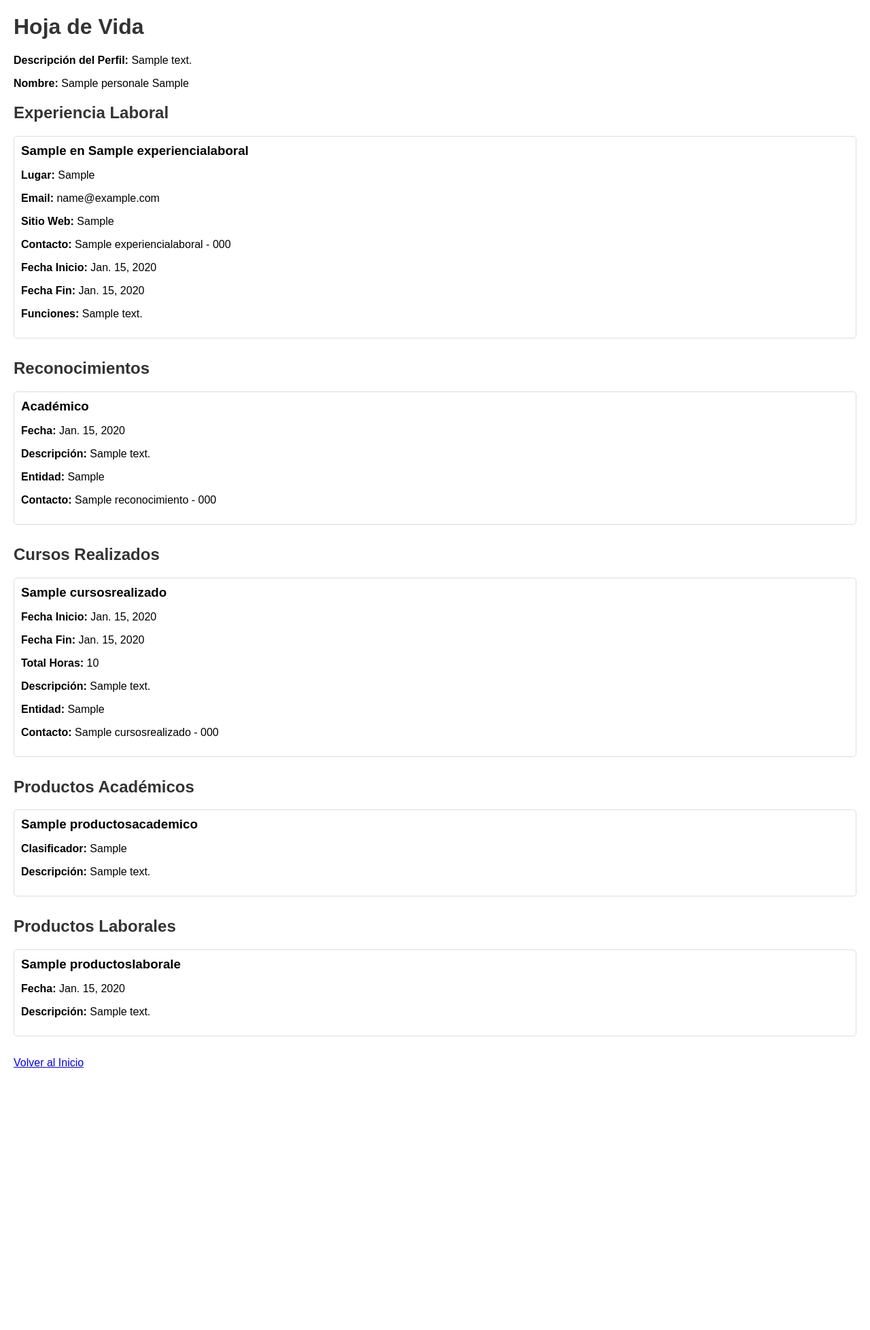
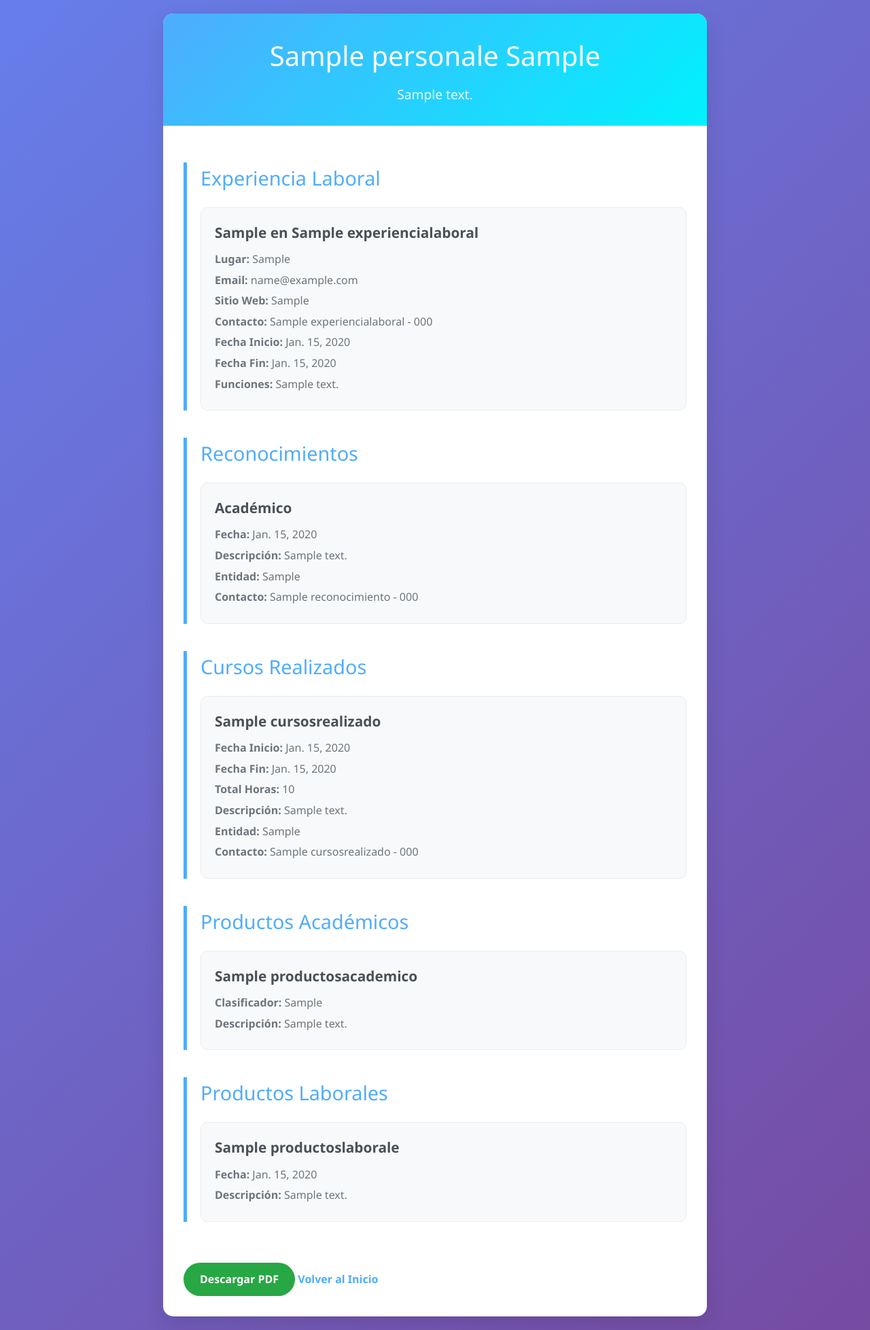
Before and after one commit to Gerarfire/claseBD, a Django app: page /hoja_vida/ in a window 1280 px wide. Shown: the whole page at 68% size. Before the commit the page ends 1571 px from the top, so only its background shows below. Run offline with Django 5.2, Linux system fonts and the light colour scheme; tables that the repository leaves empty hold one stand-in row (values such as "Sample post").

Commit message:
Agregar CSS innovador y funcionalidad de descarga PDF con WeasyPrint

```diff
--- a/django_hojadevida1/urls.py
+++ b/django_hojadevida1/urls.py
@@ -21,5 +21,6 @@ urlpatterns = [
     path('admin/', admin.site.urls),
     path('', views.pagina_bienvenida),
     path('hoja_vida/', views.hoja_vida, name='hoja_vida'),
+    path('hoja_vida/pdf/', views.hoja_vida_pdf, name='hoja_vida_pdf'),
     path('create_superuser/', views.create_superuser),
 ]
--- a/paginausuario/templates/paginausuario/hoja_vida.html
+++ b/paginausuario/templates/paginausuario/hoja_vida.html
@@ -5,18 +5,111 @@
     <meta name="viewport" content="width=device-width, initial-scale=1.0">
     <title>Hoja de Vida - {{ perfil.nombres }} {{ perfil.apellidos }}</title>
     <style>
-        body { font-family: Arial, sans-serif; margin: 20px; }
-        h1, h2 { color: #333; }
-        .section { margin-bottom: 30px; }
-        .item { margin-bottom: 15px; padding: 10px; border: 1px solid #ddd; border-radius: 5px; }
-        .item h3 { margin: 0; }
+        body {
+            font-family: 'Segoe UI', Tahoma, Geneva, Verdana, sans-serif;
+            margin: 0;
+            padding: 20px;
+            background: linear-gradient(135deg, #667eea 0%, #764ba2 100%);
+            color: #333;
+            line-height: 1.6;
+        }
+        .container {
+            max-width: 800px;
+            margin: 0 auto;
+            background: white;
+            border-radius: 15px;
+            box-shadow: 0 10px 30px rgba(0,0,0,0.1);
+            overflow: hidden;
+        }
+        .header {
+            background: linear-gradient(135deg, #4facfe 0%, #00f2fe 100%);
+            color: white;
+            padding: 30px;
+            text-align: center;
+        }
+        .header h1 {
+            margin: 0;
+            font-size: 2.5em;
+            font-weight: 300;
+        }
+        .header p {
+            margin: 10px 0 0;
+            font-size: 1.2em;
+            opacity: 0.9;
+        }
+        .content {
+            padding: 30px;
+        }
+        .section {
+            margin-bottom: 40px;
+            border-left: 5px solid #4facfe;
+            padding-left: 20px;
+        }
+        .section h2 {
+            color: #4facfe;
+            font-size: 1.8em;
+            margin-bottom: 20px;
+            font-weight: 400;
+        }
+        .item {
+            background: #f8f9fa;
+            margin-bottom: 20px;
+            padding: 20px;
+            border-radius: 10px;
+            border: 1px solid #e9ecef;
+            transition: transform 0.2s, box-shadow 0.2s;
+        }
+        .item:hover {
+            transform: translateY(-2px);
+            box-shadow: 0 5px 15px rgba(0,0,0,0.1);
+        }
+        .item h3 {
+            margin: 0 0 10px;
+            color: #495057;
+            font-size: 1.3em;
+        }
+        .item p {
+            margin: 5px 0;
+            color: #6c757d;
+        }
+        .download-btn {
+            display: inline-block;
+            background: #28a745;
+            color: white;
+            padding: 12px 24px;
+            text-decoration: none;
+            border-radius: 25px;
+            font-weight: bold;
+            margin-top: 20px;
+            transition: background 0.3s;
+        }
+        .download-btn:hover {
+            background: #218838;
+        }
+        .back-link {
+            display: inline-block;
+            color: #4facfe;
+            text-decoration: none;
+            font-weight: bold;
+            margin-top: 20px;
+        }
+        .back-link:hover {
+            text-decoration: underline;
+        }
+        @media print {
+            body { background: white; }
+            .container { box-shadow: none; }
+            .download-btn, .back-link { display: none; }
+        }
     </style>
 </head>
 <body>
-    <h1>Hoja de Vida</h1>
-    <p><strong>Descripción del Perfil:</strong> {{ perfil.descripcionperfil }}</p>
-    <p><strong>Nombre:</strong> {{ perfil.nombres }} {{ perfil.apellidos }}</p>
-
+    <div class="container">
+        <div class="header">
+            <h1>{{ perfil.nombres }} {{ perfil.apellidos }}</h1>
+            <p>{{ perfil.descripcionperfil }}</p>
+        </div>
+        <div class="content">
             <div class="section">
                 <h2>Experiencia Laboral</h2>
                 {% for exp in experiencias %}
@@ -93,6 +186,9 @@
                 {% endfor %}
             </div>
 
-    <a href="/">Volver al Inicio</a>
+            <a href="{% url 'hoja_vida_pdf' %}" class="download-btn">Descargar PDF</a>
+            <a href="/" class="back-link">Volver al Inicio</a>
+        </div>
+    </div>
 </body>
 </html>
--- a/paginausuario/views.py
+++ b/paginausuario/views.py
@@ -2,6 +2,8 @@ from django.shortcuts import render
 from django.http import HttpResponse
 from .models import DatosPersonales, ExperienciaLaboral, Reconocimiento, CursoRealizado, ProductoAcademico, ProductoLaboral
 from django.contrib.auth.models import User
+from weasyprint import HTML, CSS
+from django.template.loader import render_to_string
 
 def pagina_bienvenida(request):
     return HttpResponse("<h1>HOJA DE VIDA</h1><a href='/hoja_vida/'>Ver Hoja de Vida</a>")
@@ -29,6 +31,39 @@ def hoja_vida(request):
     }
     return render(request, 'paginausuario/hoja_vida.html', context)
 
+def hoja_vida_pdf(request):
+    # Obtener el perfil activo
+    perfil = DatosPersonales.objects.filter(perfilactivo=1).first()
+    if not perfil:
+        return HttpResponse("No hay perfil activo configurado.")
+
+    experiencias = ExperienciaLaboral.objects.filter(idperfilconqueestaactivo=perfil, activarparaqueseveaenfront=True)
+    reconocimientos = Reconocimiento.objects.filter(idperfilconqueestaactivo=perfil, activarparaqueseveaenfront=True)
+    cursos = CursoRealizado.objects.filter(idperfilconqueestaactivo=perfil, activarparaqueseveaenfront=True)
+    productos_academicos = ProductoAcademico.objects.filter(idperfilconqueestaactivo=perfil, activarparaqueseveaenfront=True)
+    productos_laborales = ProductoLaboral.objects.filter(idperfilconqueestaactivo=perfil, activarparaqueseveaenfront=True)
+
+    context = {
+        'perfil': perfil,
+        'experiencias': experiencias,
+        'reconocimientos': reconocimientos,
+        'cursos': cursos,
+        'productos_academicos': productos_academicos,
+        'productos_laborales': productos_laborales,
+    }
+
+    # Renderizar el template a string
+    html_string = render_to_string('paginausuario/hoja_vida.html', context)
+
+    # Crear PDF
+    html = HTML(string=html_string)
+    pdf = html.write_pdf()
+
+    # Devolver como respuesta
+    response = HttpResponse(pdf, content_type='application/pdf')
+    response['Content-Disposition'] = 'attachment; filename="hoja_de_vida.pdf"'
+    return response
+
 def create_superuser(request):
     if not User.objects.filter(username='admin').exists():
         User.objects.create_superuser('admin', 'admin@example.com', 'admin123')
--- a/requirements.txt
+++ b/requirements.txt
@@ -13,3 +13,4 @@ sqlparse==0.5.4
 tzdata==2025.3
 uvicorn==0.40.0
 whitenoise==6.11.0
+weasyprint==61.2
```
Lines whose indentation alone changed are shown as unchanged.
